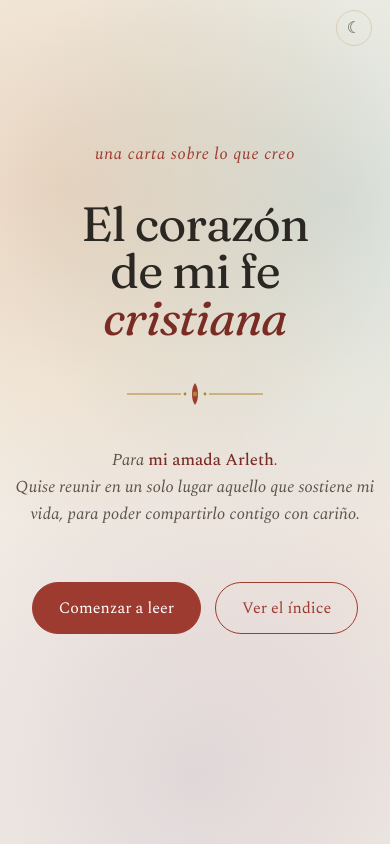
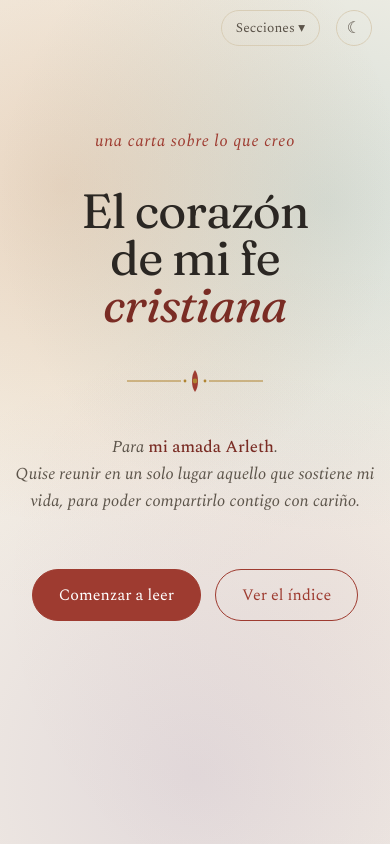
Before and after one commit to Jeshua-Romero-Guadarrama/fe-cristiana-para-arleth, a plain HTML site: page index.html in a window 390 px wide. Drawn offline with nearby package versions, Linux system fonts and the light colour scheme.

Commit message:
Menu desplegable en movil para ver todas las secciones y mas espacio inferior

```diff
--- a/index.html
+++ b/index.html
@@ -121,8 +121,28 @@
   }
   .theme-toggle:hover{color:var(--rouge);border-color:var(--gold);transform:rotate(-12deg)}
 
+  .nav-toggle{
+    display:none;flex:none;margin-left:auto;cursor:pointer;
+    background:transparent;border:1px solid var(--rule);color:var(--ink-soft);
+    font-family:'Spectral';font-size:.85rem;padding:7px 14px;border-radius:999px;
+    white-space:nowrap;transition:color .2s,border-color .2s;
+  }
+  .nav-toggle:hover{color:var(--rouge);border-color:var(--gold)}
+  @media (max-width:880px){
+    .topnav .inner{flex-wrap:wrap}
+    .nav-toggle{display:inline-flex;align-items:center;gap:6px}
+    .topnav nav{
+      order:3;flex-basis:100%;width:100%;display:none;
+      flex-direction:column;gap:0;overflow-y:auto;max-height:64vh;
+      margin-top:10px;border-top:1px solid var(--rule);
+    }
+    .topnav nav.open{display:flex}
+    .topnav nav a{padding:13px 2px;border-bottom:1px solid var(--rule);white-space:normal}
+    .topnav.on-cover nav{display:none}
+  }
+
   /* ---- PAGE / BOOK ---- */
-  .page{display:none;padding:114px 0 180px;min-height:100vh}
+  .page{display:none;padding:114px 0 210px;min-height:100vh}
   .page.active{display:block;animation:pageIn .5s ease}
   .page.cover.active{display:flex}
   @keyframes pageIn{from{opacity:0;transform:translateY(16px)}to{opacity:1;transform:none}}
@@ -426,7 +446,7 @@
     .compare .views{grid-template-columns:1fr;gap:14px}
     .reason{gap:14px}
     .sola{padding:28px 22px}
-    .page{padding:102px 0 172px}
+    .page{padding:102px 0 198px}
     /* En móvil, el desenfoque cuesta rendimiento: lo quitamos y dejamos un fondo más sólido */
     .topnav,.pager{backdrop-filter:none;-webkit-backdrop-filter:none}
   }
@@ -463,7 +483,8 @@
 <div class="topnav" id="topnav">
   <div class="inner">
     <a class="brand" href="#inicio">El corazón de mi fe</a>
-    <nav aria-label="Secciones">
+    <button class="nav-toggle" id="navToggle" aria-label="Abrir el menú de secciones" aria-expanded="false">Secciones ▾</button>
+    <nav id="mainnav" aria-label="Secciones">
       <a href="#que-es">Qué es</a>
       <a href="#evangelio">El evangelio</a>
       <a href="#centro">Lo esencial</a>
@@ -999,7 +1020,16 @@
   var pgCount=document.getElementById('pgCount');
   var bar=document.getElementById('progress');
   var navLinks=Array.prototype.slice.call(document.querySelectorAll('.topnav nav a'));
+  var navToggle=document.getElementById('navToggle');
+  var mainnav=document.getElementById('mainnav');
   var current=0;
+
+  function closeMenu(){ mainnav.classList.remove('open'); navToggle.setAttribute('aria-expanded','false'); }
+  navToggle.addEventListener('click',function(){
+    var open=mainnav.classList.toggle('open');
+    navToggle.setAttribute('aria-expanded',open?'true':'false');
+  });
+  navLinks.forEach(function(a){ a.addEventListener('click',closeMenu); });
 
   function render(id){
     var i=order.indexOf(id); if(i<0)i=0;
```
